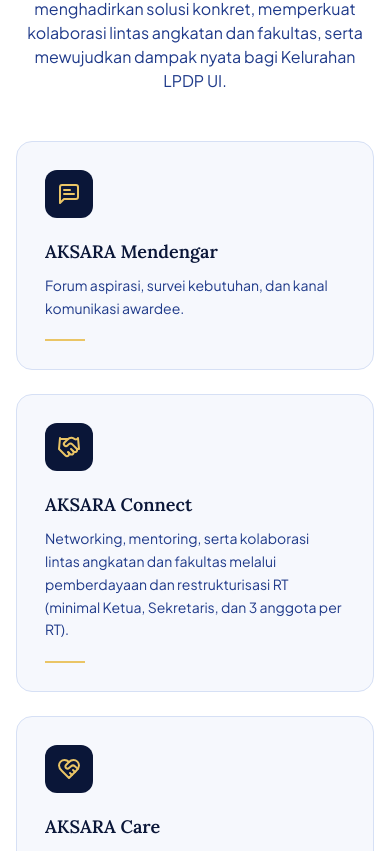
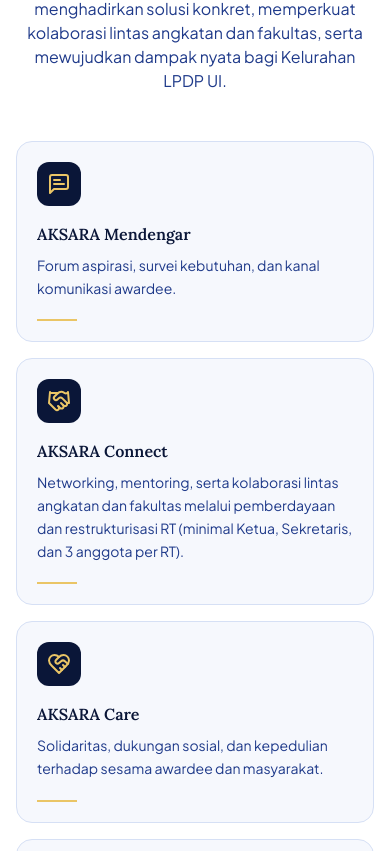
Before and after one commit to marioklau/web-lpdp-ui, a React (Vite) app: page / in a window 390 px wide. Shown: the part 4813-5664 px from the top of the page. Built offline with nearby package versions, Linux system fonts and the light colour scheme; no server answers; the database is empty.

Commit message:
Refactor Programs component layout and improve spacing for better visual consistency

```diff
--- a/src/components/home/Programs.tsx
+++ b/src/components/home/Programs.tsx
@@ -54,18 +54,18 @@ export default function Programs() {
           </p>
         </div>
 
-        <div className="mt-12 grid gap-6 sm:grid-cols-2 lg:grid-cols-4">
+        <div className="mt-12 grid gap-4 sm:grid-cols-2 md:grid-cols-4 lg:gap-6">
           {programs.map((p) => {
             const Icon = iconMap[p.icon] ?? FileText;
             return (
               <div
                 key={p.id}
-                className="group relative rounded-2xl border border-navy-100 bg-navy-50/50 p-7 transition-all hover:bg-white hover:shadow-card hover:-translate-y-1"
+                className="group relative rounded-2xl border border-navy-100 bg-navy-50/50 p-5 transition-all hover:bg-white hover:shadow-card hover:-translate-y-1 lg:p-7"
               >
-                <span className="grid place-items-center h-12 w-12 rounded-xl bg-navy-900 text-gold-300 mb-5 transition-transform group-hover:scale-110">
+                <span className="mb-4 grid h-11 w-11 place-items-center rounded-xl bg-navy-900 text-gold-300 transition-transform group-hover:scale-110 lg:mb-5 lg:h-12 lg:w-12">
                   <Icon className="h-6 w-6" />
                 </span>
-                <h3 className="font-serif text-lg font-semibold text-navy-900">
+                <h3 className="font-serif text-base font-semibold text-navy-900 lg:text-lg">
                   {p.title}
                 </h3>
                 <p className="mt-2 text-sm text-navy-600 leading-relaxed">
```
